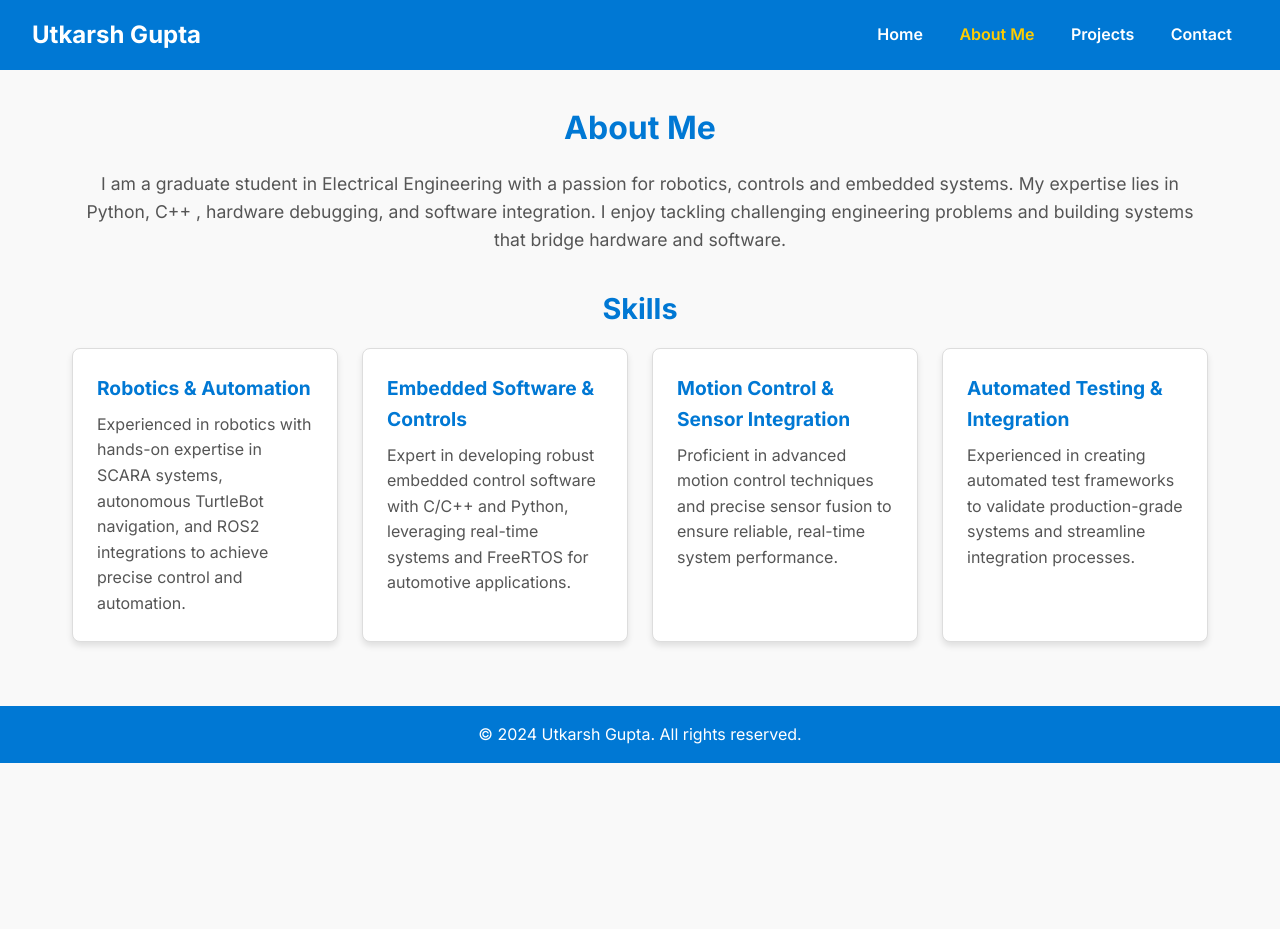
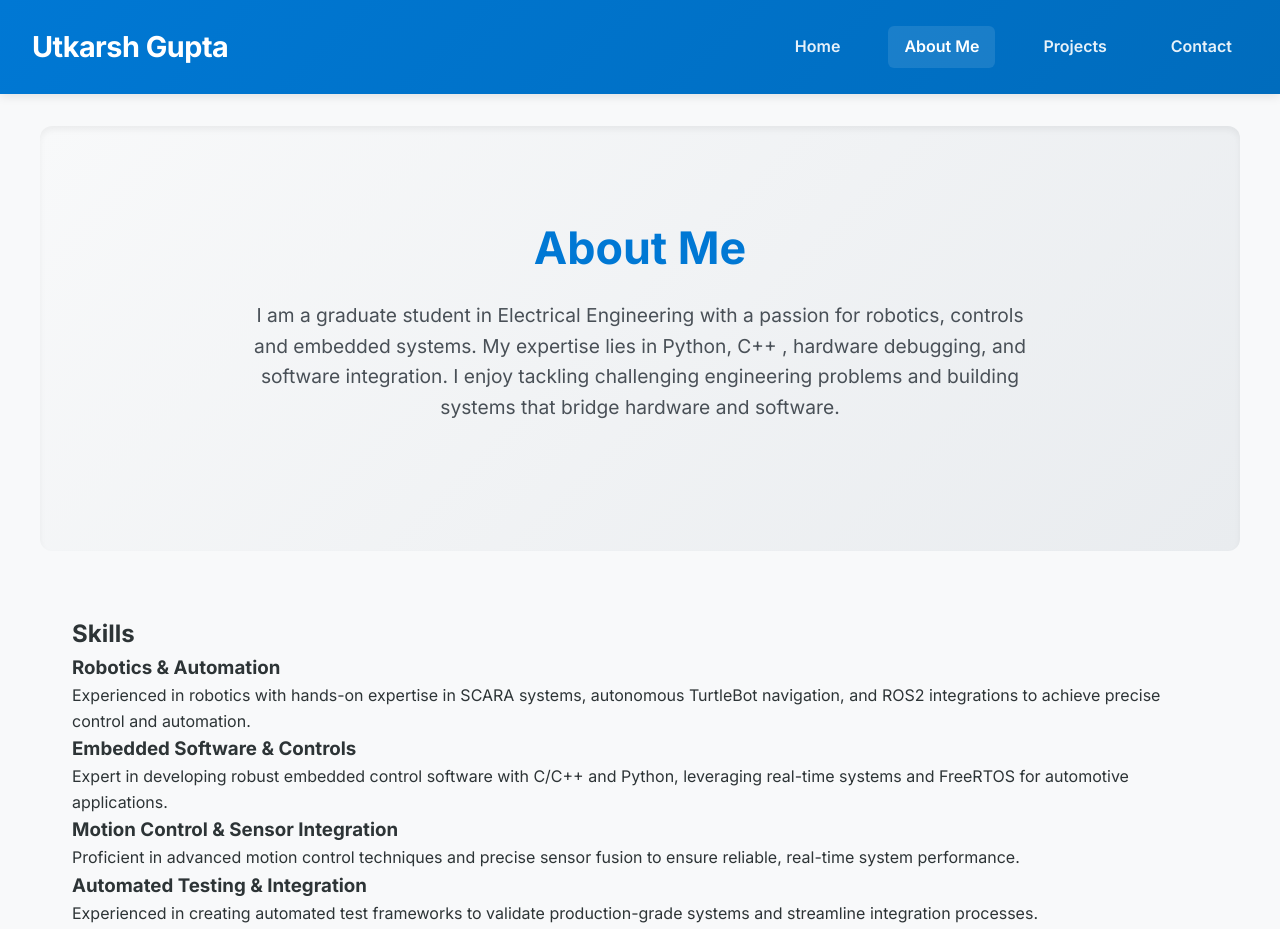
Before and after one commit to utkarshpgupta/portfolio, a plain HTML site: page about.html in a window 1280 px wide. Shown: the top 929 px of the page. Before the commit the page ends 800 px from the top, so only its background shows below. Drawn offline with Linux system fonts and the light colour scheme.

Commit message:
Update style.css

```diff
--- a/style.css
+++ b/style.css
@@ -1,4 +1,6 @@
-/* General Reset */
+/* style.css - Enhanced Styles */
+
+/* General Reset & Base Styles */
 * {
     margin: 0;
     padding: 0;
@@ -8,107 +10,184 @@
 body {
     font-family: 'Inter', sans-serif;
     line-height: 1.6;
-    color: #333;
-    background-color: #f9f9f9;
+    color: #2d3436;
+    background-color: #f8f9fa;
 }
 
-  /* Navbar */
+/* Consistent Navbar Styling */
 .navbar {
     display: flex;
     justify-content: space-between;
     align-items: center;
-    padding: 1rem 2rem;
-    background-color: #0078d4;
-    color: #fff;
+    padding: 1.5rem 2rem;
+    background: linear-gradient(135deg, #0078d4, #006cbd);
+    color: white;
+    box-shadow: 0 2px 10px rgba(0,0,0,0.1);
+    position: sticky;
+    top: 0;
+    z-index: 1000;
 }
 
 .navbar h1 {
-    font-size: 1.5rem;
+    font-size: 1.8rem;
+    font-weight: 700;
+    letter-spacing: -0.5px;
+}
+
+.navbar nav {
+    display: flex;
+    gap: 2rem;
 }
 
 .navbar nav a {
-    color: #fff;
+    color: rgba(255,255,255,0.9);
     text-decoration: none;
-    margin: 0 1rem;
     font-weight: 600;
-    transition: color 0.3s ease;
+    transition: all 0.3s ease;
+    padding: 0.5rem 1rem;
+    border-radius: 6px;
 }
 
 .navbar nav a:hover,
 .navbar nav a.active {
-    color: #ffcc00;
+    color: white;
+    background: rgba(255,255,255,0.1);
 }
 
-  /* Main Container */
+/* Main Container Improvements */
 .container {
-    padding: 2rem;
+    padding: 4rem 2rem;
     max-width: 1200px;
     margin: 0 auto;
 }
 
-  /* Hero Section */
+/* Enhanced Hero Section */
 .hero {
     text-align: center;
-    margin-bottom: 2rem;
+    padding: 6rem 2rem;
+    margin: -2rem -2rem 4rem -2rem;
+    background: linear-gradient(135deg, #f8f9fa 0%, #e9ecef 100%);
+    border-radius: 12px;
+    box-shadow: inset 0 4px 6px rgba(0,0,0,0.05);
+}
+
+.hero h2 {
+    font-size: 2.8rem;
+    color: #0078d4;
+    margin-bottom: 1.5rem;
+    line-height: 1.2;
+}
+
+.hero p {
+    font-size: 1.2rem;
+    color: #495057;
+    max-width: 800px;
+    margin: 0 auto 2rem;
+}
+
+/* Projects Page Specific Styles */
+.projects-grid {
+    display: grid;
+    grid-template-columns: repeat(auto-fit, minmax(300px, 1fr));
+    gap: 2rem;
+    margin-top: 2rem;
+}
+
+.project-card {
+    background: white;
+    border-radius: 12px;
+    padding: 2rem;
+    box-shadow: 0 4px 6px rgba(0,0,0,0.05);
+    transition: transform 0.3s ease, box-shadow 0.3s ease;
+    border: 1px solid rgba(0,0,0,0.05);
+}
+
+.project-card:hover {
+    transform: translateY(-5px);
+    box-shadow: 0 8px 15px rgba(0,0,0,0.1);
+}
+
+.project-card h3 {
+    color: #0078d4;
+    margin-bottom: 1rem;
+    font-size: 1.4rem;
+}
+
+.project-card p {
+    color: #6c757d;
+    margin-bottom: 1.5rem;
+    line-height: 1.5;
+}
+
+.project-link {
+    display: inline-flex;
+    align-items: center;
+    padding: 0.8rem 1.5rem;
+    background: #0078d4;
+    color: white !important;
+    border-radius: 6px;
+    text-decoration: none;
+    transition: background 0.3s ease;
+    font-weight: 600;
+}
+
+.project-link:hover {
+    background: #006cbd;
+}
+
+/* Home Page Specific Improvements */
+.home-intro {
+    text-align: center;
+    padding: 4rem 2rem;
+    background: white;
+    border-radius: 12px;
+    margin: 2rem 0;
+    box-shadow: 0 4px 6px rgba(0,0,0,0.05);
+}
+
+.home-intro h2 {
+    font-size: 2.5rem;
+    color: #212529;
+    margin-bottom: 1.5rem;
+}
+
+.home-intro p {
+    font-size: 1.1rem;
+    color: #495057;
+    max-width: 800px;
+    margin: 0 auto;
+}
+
+/* Responsive Design */
+@media (max-width: 768px) {
+    .navbar {
+        flex-direction: column;
+        gap: 1.5rem;
+        padding: 1.5rem;
+    }
+
+    .hero {
+        padding: 4rem 1rem;
     }
 
     .hero h2 {
         font-size: 2rem;
-    color: #0078d4;
     }
 
-  .hero .intro {
-    font-size: 1.1rem;
-    margin-top: 1rem;
-    color: #555;
+    .projects-grid {
+        grid-template-columns: 1fr;
+    }
 }
 
-  /* Skills Section */
-  .skills {
-    margin-top: 2rem;
+/* Footer Enhancements */
+footer {
+    text-align: center;
+    padding: 2rem;
+    background: #212529;
+    color: rgba(255,255,255,0.9);
+    margin-top: 4rem;
 }
 
-  .skills h2 {
-    font-size: 1.8rem;
-    color: #0078d4;
-    text-align: center;
-    margin-bottom: 1rem;
+footer p {
+    font-size: 0.9rem;
 }
-
-  .skills-grid {
-    display: grid;
-    grid-template-columns: repeat(auto-fit, minmax(250px, 1fr));
-    gap: 1.5rem;
-  }
-
-  .skill-item {
-    background: #fff;
-    padding: 1.5rem;
-    border: 1px solid #ddd;
-    border-radius: 8px;
-    box-shadow: 0 4px 6px rgba(0, 0, 0, 0.1);
-    transition: transform 0.2s ease;
-  }
-
-  .skill-item:hover {
-    transform: translateY(-5px);
-  }
-
-  .skill-item h3 {
-    font-size: 1.2rem;
-    color: #0078d4;
-    margin-bottom: 0.5rem;
-  }
-
-  .skill-item p {
-    color: #555;
-  }
-
-  /* Footer */
-  footer {
-    text-align: center;
-    padding: 1rem;
-    background-color: #0078d4;
-    color: #fff;
-    margin-top: 2rem;
-  }
```
Lines whose indentation alone changed are shown as unchanged.
